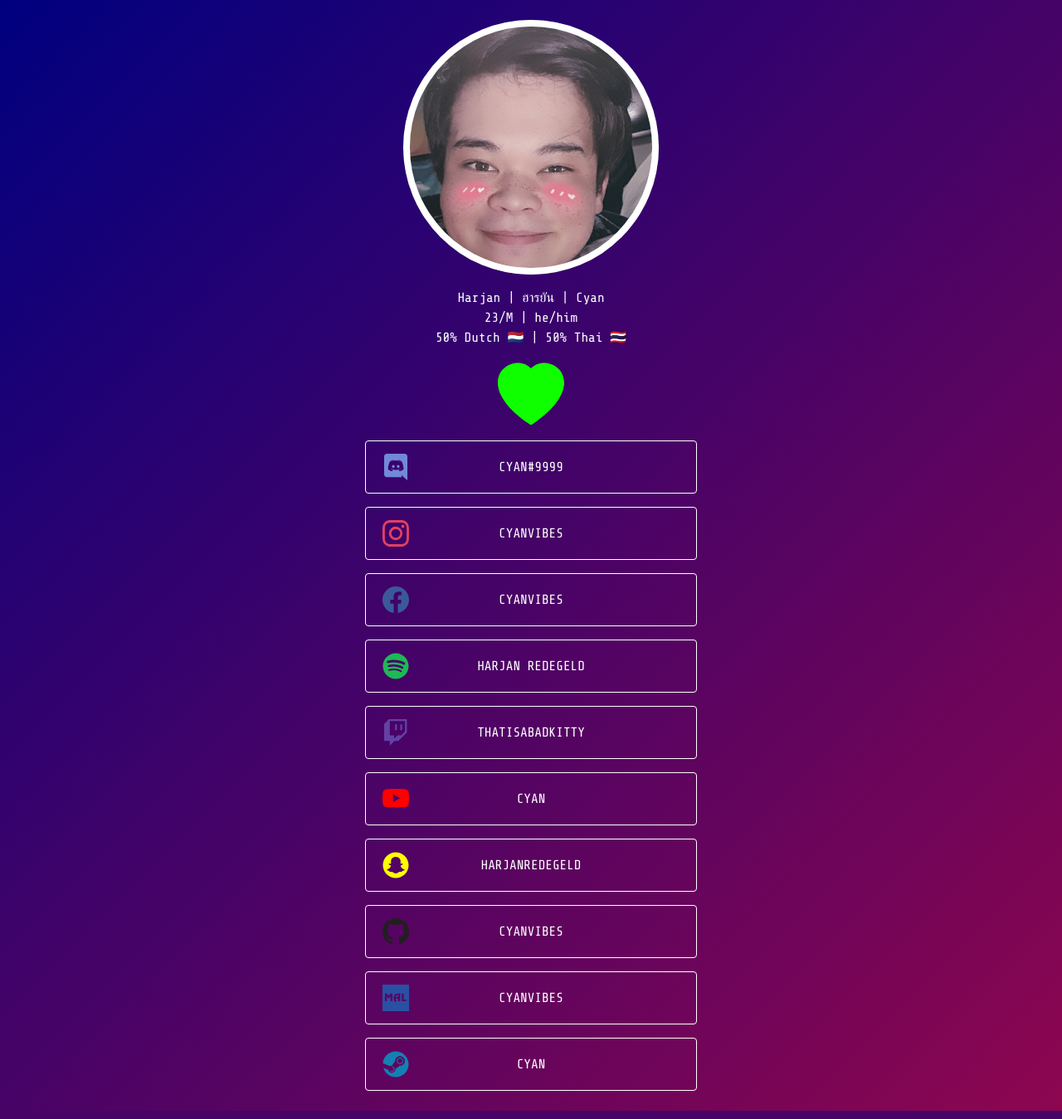
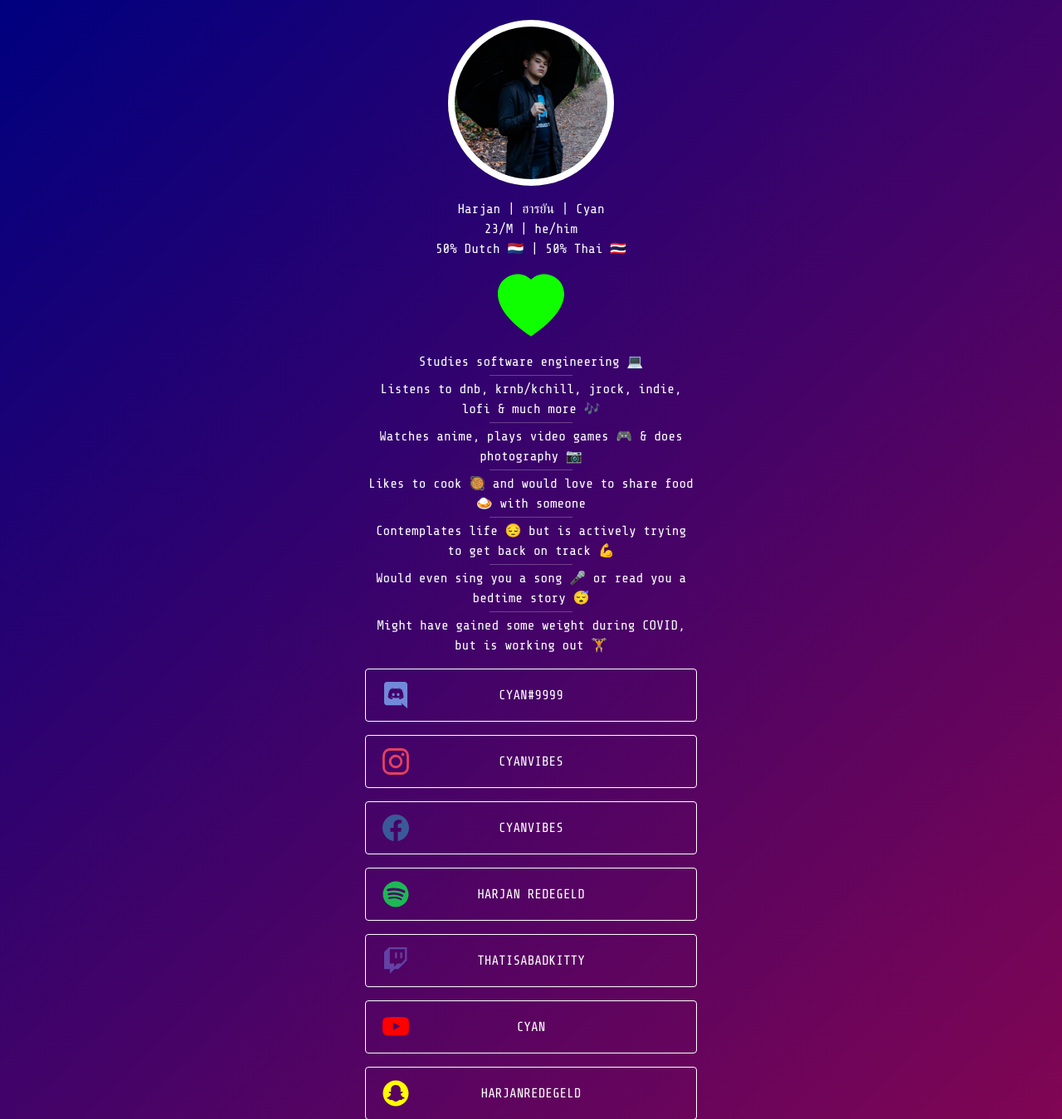
Before and after one commit to cyanthvibes/cyanthvibes.com, a PHP site: page / in a window 1280 px wide. Shown: the top 1349 px of the page at 83% size. Run offline with PHP 8.4, Linux system fonts and the light colour scheme.

Commit message:
Renamed variables in age.js, changes to pf.js. Changes to CSS and added stuff in index.html.

```diff
--- a/custom.css
+++ b/custom.css
@@ -207,7 +207,7 @@
 
 .intro-text {
     margin: auto;
-    width: 400px;
+    max-width: 400px;
     text-align: center;
 }
 
@@ -249,4 +249,31 @@ hr {
     border-radius: 50%;
     position: relative;
     z-index: -1;
+    display: none;
 }
+
+.gallery {
+    position: relative;
+    width: 30%;
+    height: 30%;
+    margin: auto;
+    min-width: 200px;
+    min-height: 200px;
+    border-radius: 50%;
+    box-shadow: inset 0 0 0 .5em white;
+}
+
+.gallery-image {
+    position: absolute;
+    top: 0;
+    left: 0;
+    width: 100%;
+    height: 100%;
+    border-radius: 50%;
+    z-index: -1;
+}
+
+#gallery_b {
+    opacity: 0;
+    transition: opacity 1s;
+}
--- a/index.html
+++ b/index.html
@@ -23,11 +23,13 @@
 <body class="bg text-white">
 
 <div class="container">
+
     <div class="py-4 px-3">
 
         <div class="intro px-3">
-            <div class="profile-wrapper ">
-                <img class="profile" id="profile" src="img/picture1.jpg" alt="">
+            <div class="gallery">
+                <img class="gallery-image" id="gallery_a" onload="galleryLoaded()" />
+                <img  class="gallery-image" id="gallery_b" onload="galleryLoaded()" />
             </div>
         </div>
 
@@ -37,32 +39,21 @@
             50% Dutch 🇳🇱 | 50% Thai 🇹🇭‍
         </div>
 
-<!--        <script>-->
-<!--            var today = new Date();-->
-<!--            var birthDate = new Date("1998/03/04");-->
-<!--            var age = today.getFullYear() - birthDate.getFullYear();-->
-<!--            var m = today.getMonth() - birthDate.getMonth();-->
-<!--            if (m < 0 || (m === 0 && today.getDate() < birthDate.getDate())) {-->
-<!--                age&#45;&#45;;-->
-<!--            }-->
-<!--            document.getElementById("age").innerHTML = age.toString() + "/M | he/him";-->
-<!--        </script>-->
-
         <div class="intro my-3">
             <svg xmlns="http://www.w3.org/2000/svg" fill="cyan" class="big-heart" viewBox="0.000217437744140625 -0.00005137920379638672 15.999565124511719 15.000051498413086">
                 <path fill-rule="evenodd" d="M8 1.314C12.438-3.248 23.534 4.735 8 15-7.534 4.736 3.562-3.248 8 1.314z"></path>
             </svg>
         </div>
 
-<!--        <div class="intro-text my-3 ">-->
-<!--            Studies software engineering 💻<br><hr>-->
-<!--            Listens to dnb, krnb/kchill, jrock, indie, lofi & much more 🎶<br><hr>-->
-<!--            Watches anime, plays video games 🎮 & does photography 📷<br><hr>-->
-<!--            Likes to cook 🥘 and would love to share food 🍛 with someone<br><hr>-->
-<!--            Contemplates life 😔 but is actively trying to get back on track 💪<br><hr>-->
-<!--            Would even sing you a song 🎤 or read you a bedtime story 😴<br><hr>-->
-<!--            Might have gained some weight during COVID, but is working out 🏋️‍-->
-<!--        </div>-->
+        <div class="intro-text my-3 ">
+            Studies software engineering 💻<br><hr>
+            Listens to dnb, krnb/kchill, jrock, indie, lofi & much more 🎶<br><hr>
+            Watches anime, plays video games 🎮 & does photography 📷<br><hr>
+            Likes to cook 🥘 and would love to share food 🍛 with someone<br><hr>
+            Contemplates life 😔 but is actively trying to get back on track 💪<br><hr>
+            Would even sing you a song 🎤 or read you a bedtime story 😴<br><hr>
+            Might have gained some weight during COVID, but is working out 🏋️‍
+        </div>
 
         <div class="button-wrapper">
             <a href="https://discordapp.com/users/187286355435454466/" class="mb-3 btn btn-outline-primary d-flex flex-row btn-p discord">
--- a/js/age.js
+++ b/js/age.js
@@ -1,11 +1,11 @@
-var today = new Date();
-var birthDate = new Date("1998/03/04");
-var age = today.getFullYear() - birthDate.getFullYear();
-var m = today.getMonth() - birthDate.getMonth();
-if (m < 0 || (m === 0 && today.getDate() < birthDate.getDate())) {
+var currentDate = new Date();
+var birthDate = new Date('1998/03/04');
+var age = currentDate.getFullYear() - birthDate.getFullYear();
+var month = currentDate.getMonth() - birthDate.getMonth();
+if (month < 0 || (month === 0 && currentDate.getDate() < birthDate.getDate())) {
 age--;
 }
 
-document.addEventListener("DOMContentLoaded", function () {
-    document.getElementById("age").innerHTML = age.toString() + "/M | he/him";
+document.addEventListener('DOMContentLoaded', function () {
+    document.getElementById('age').innerHTML = age.toString() + '/M | he/him';
 })
```
Also changed, not shown: js/pf.js (+33 -14 lines).
